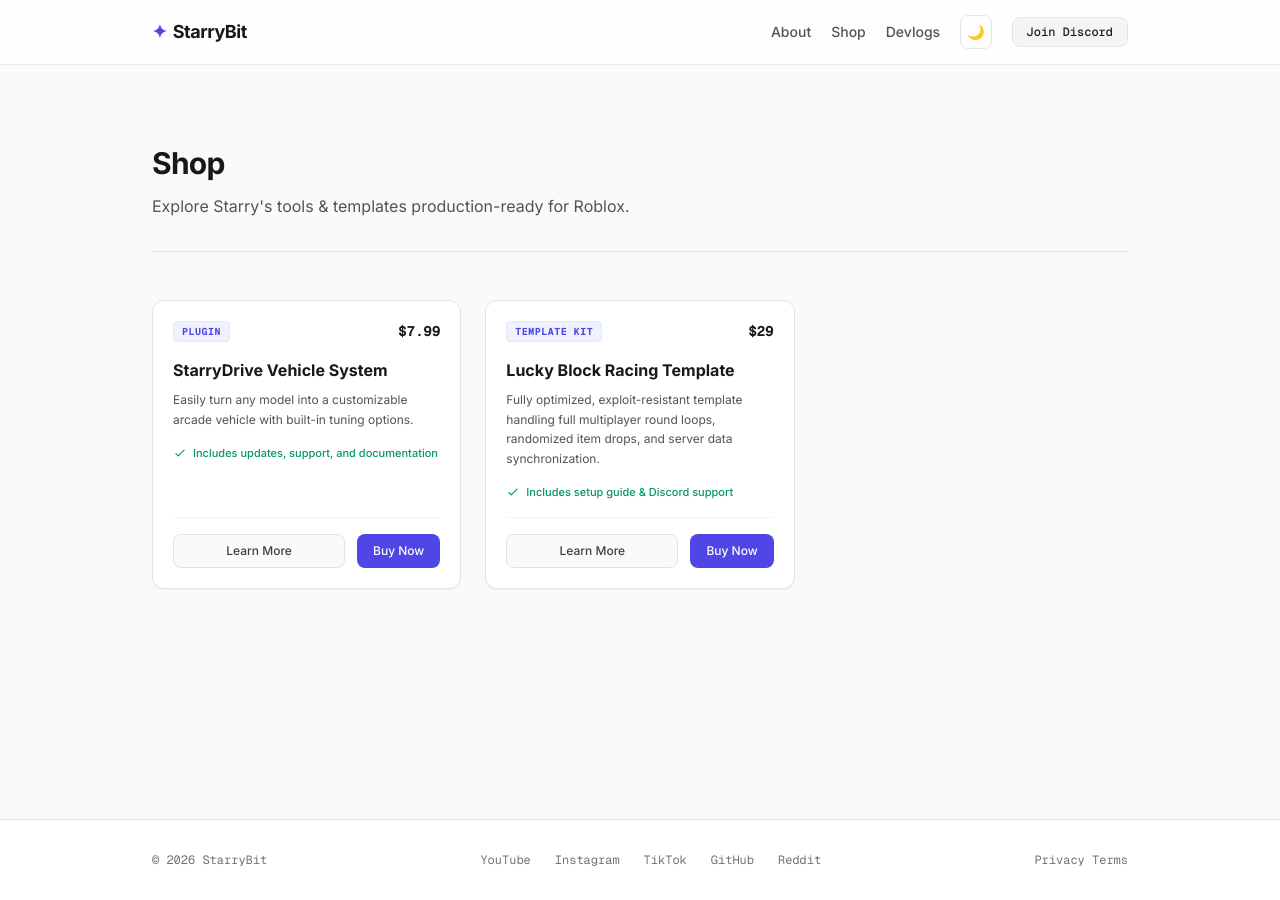
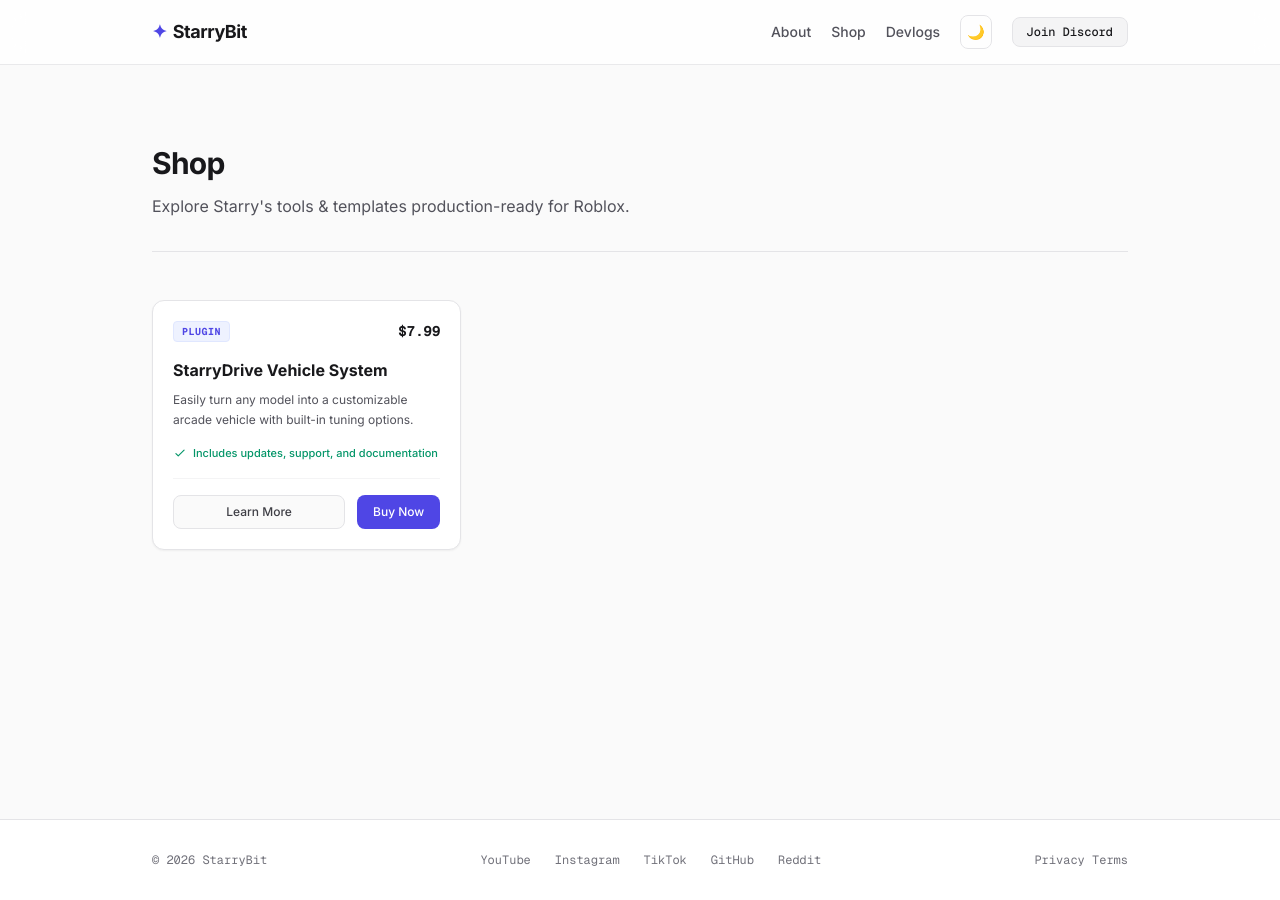
Before and after one commit to StarryBit/starrybit.github.io, a Jekyll site: the page built from shop/index.html, in a window 1280 px wide. Built offline with Jekyll 4.4.1, drawn with Linux system fonts in a browser that asks for light colours; nearby versions of some CDN libraries.

Commit message:
Update index.html

```diff
--- a/shop/index.html
+++ b/shop/index.html
@@ -32,24 +32,5 @@ title: Shop | StarryBit
                 <button class="bg-indigo-600 hover:bg-indigo-500 text-white text-xs px-4 py-2 rounded-lg font-medium transition-colors">Buy Now</button>
             </div>
         </div>
-        <!-- Item 2: Lucky Block Framework -->
-        <div class="group border border-zinc-200 bg-white dark:border-zinc-800/80 dark:bg-zinc-900/30 rounded-xl p-5 hover:border-zinc-300 dark:hover:border-zinc-700 transition-all flex flex-col justify-between shadow-sm dark:shadow-none">
-            <div>
-                <div class="flex justify-between items-start mb-4">
-                    <span class="text-[10px] uppercase font-bold tracking-wider px-2 py-0.5 rounded bg-indigo-50 text-indigo-600 border border-indigo-100 dark:bg-indigo-500/10 dark:text-indigo-400 dark:border-indigo-500/20 code-font">Template Kit</span>
-                    <span class="text-sm font-bold code-font">$29</span>
-                </div>
-                <h2 class="text-base font-bold mb-2 group-hover:text-indigo-600 dark:group-hover:text-indigo-400 transition-colors">Lucky Block Racing Template</h2>
-                <p class="text-xs text-zinc-600 dark:text-zinc-400 leading-relaxed mb-4">Fully optimized, exploit-resistant template handling full multiplayer round loops, randomized item drops, and server data synchronization.</p>
-                <div class="text-[11px] text-emerald-600 dark:text-emerald-400 font-medium mb-4 flex items-center gap-1.5">
-                    <svg class="w-3.5 h-3.5" fill="none" stroke="currentColor" viewBox="0 0 24 24"><path stroke-linecap="round" stroke-linejoin="round" stroke-width="2" d="M5 13l4 4L19 7"></path></svg>
-                    Includes setup guide & Discord support
-                </div>
-            </div>
-            <div class="flex gap-3 pt-4 border-t border-zinc-100 dark:border-zinc-800/60">
-                <a href="/shop/lucky-block-racing/" class="flex-1 text-center bg-zinc-50 hover:bg-zinc-100 border border-zinc-200 text-zinc-700 dark:bg-zinc-900 dark:hover:bg-zinc-800 dark:border-zinc-800 dark:text-zinc-200 text-xs py-2 rounded-lg transition-colors font-medium">Learn More</a>
-                <button class="bg-indigo-600 hover:bg-indigo-500 text-white text-xs px-4 py-2 rounded-lg font-medium transition-colors">Buy Now</button>
-            </div>
-        </div>
 </section>
 </section>
```
